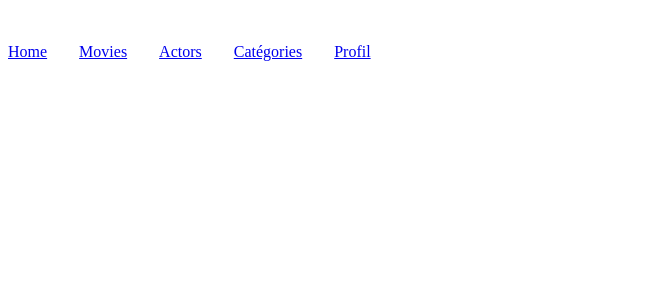
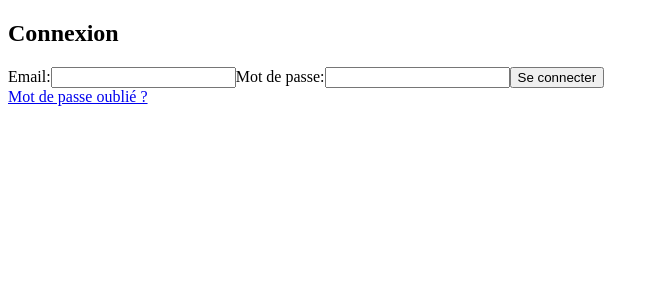
Before and after one commit to Hugo-Macedo/vueS5, a Vue app: page /login in a window 1280 px wide. Shown: the top 300 px of the page, without its empty margins (0-659 px from the left). Built offline with nearby package versions, Linux system fonts and the light colour scheme.

Commit message:
feat: adding a login form

```diff
--- a/src/App.vue
+++ b/src/App.vue
@@ -4,7 +4,6 @@ import Nav from './components/Nav.vue';
 </script>
 
 <template>
-  <Nav />
   <RouterView />
 </template>
 
--- a/src/components/Nav.vue
+++ b/src/components/Nav.vue
@@ -6,9 +6,22 @@
         <RouterLink to="/actors">Actors</RouterLink>
         <RouterLink to="/categories">Catégories</RouterLink>
         <RouterLink to="/profil">Profil</RouterLink>
+        <input type="button" value="Déconnexion" @click="deconnectUser()">
         </nav>
     </header>
 </template>
+<script>
+import { useRouter } from 'vue-router';
+
+export default {
+    methods: {
+      deconnectUser() {
+        localStorage.removeItem('token')
+        location.reload()
+      },
+    }
+  };
+</script>
 
 <style scoped>
     header {
--- a/src/router/index.js
+++ b/src/router/index.js
@@ -4,36 +4,65 @@ import MoviesView from '../views/MoviesView.vue'
 import ActorsView from '../views/ActorsView.vue'
 import CategoriesView from '../views/CategoriesView.vue'
 import ProfilView from '../views/ProfilView.vue'
+import LoginView from '../views/LoginView.vue'
 
 const router = createRouter({
   history: createWebHistory(import.meta.env.BASE_URL),
   routes: [
     {
+      path: '/login',
+      name: 'login',
+      component: LoginView
+    },
+    {
       path: '/',
       name: 'home',
-      component: HomeView
+      component: HomeView,
+      meta: { requiresAuth: true }
     },
     {
       path: '/movies',
       name: 'movies',
-      component: MoviesView
+      component: MoviesView,
+      meta: { requiresAuth: true }
     },
     {
       path: '/actors',
       name: 'actors',
-      component: ActorsView
+      component: ActorsView,
+      meta: { requiresAuth: true }
     },
     {
       path: '/categories',
       name: 'categories',
-      component: CategoriesView
+      component: CategoriesView,
+      meta: { requiresAuth: true }
     },
     {
       path: '/profil',
       name: 'profil',
-      component: ProfilView
+      component: ProfilView,
+      meta: { requiresAuth: true }
     },
   ]
 })
 
+// Navigation guard global pour toutes les routes
+router.beforeEach((to, from, next) => {
+  // Vérifier si la route nécessite une authentification
+  if (to.meta.requiresAuth) {
+    // Vérifier si l'utilisateur est connecté en vérifiant la présence du token JWT dans le localStorage
+    const token = localStorage.getItem('token');
+    if (!token) {
+      // Rediriger vers la page de connexion si le token JWT n'est pas présent
+      next({ name: 'login' });
+    } else {
+      // Autoriser l'accès à la route si l'utilisateur est connecté
+      next();
+    }
+  } else {
+    // Autoriser l'accès à la route si elle ne nécessite pas d'authentification
+    next();
+  }
+})
 export default router
--- a/src/views/ActorsView.vue
+++ b/src/views/ActorsView.vue
@@ -1,9 +1,11 @@
 <script setup>
 import Actors from '../components/Actors.vue'
+import Nav from '../components/Nav.vue';
 </script>
 
 <template>
     <main>
+        <Nav />
         <Actors />
     </main>
 </template>
--- a/src/views/CategoriesView.vue
+++ b/src/views/CategoriesView.vue
@@ -1,9 +1,12 @@
 <script setup>
 import Categories from '../components/Categories.vue'
+import Nav from '../components/Nav.vue';
+
 </script>
 
 <template>
     <main>
+        <Nav />
         <Categories />
     </main>
 </template>
--- a/src/views/HomeView.vue
+++ b/src/views/HomeView.vue
@@ -1,9 +1,12 @@
 <script setup>
 import TheWelcome from '../components/TheWelcome.vue'
+import Nav from '../components/Nav.vue';
+
 </script>
 
 <template>
   <main>
+    <Nav />
     <TheWelcome />
   </main>
 </template>
--- /dev/null
+++ b/src/views/LoginView.vue
@@ -0,0 +1,57 @@
+<template>
+    <div>
+      <h2>Connexion</h2>
+      <form @submit.prevent="login">
+        <label for="email">Email:</label>
+        <input type="email" id="email" v-model="email" required>
+        <label for="password">Mot de passe:</label>
+        <input type="password" id="password" v-model="password" required>
+        <button type="submit">Se connecter</button>
+      </form>
+      <a href="#" @click="forgotPassword">Mot de passe oublié ?</a>
+    </div>
+  </template>
+
+  <script>
+  import axios from 'axios';
+  import { useRouter } from 'vue-router';
+
+export default {
+    data() {
+      return {
+        email: '',
+        password: ''
+      };
+    },
+    methods: {
+      async login() {
+        try {
+            const response = await axios.post(`${import.meta.env.VITE_API_URL}/login_check`, {
+            username: this.email,
+            password: this.password
+        })
+
+            const token = response.data.token
+            localStorage.setItem('token', token)
+
+            // Redirect to home
+            this.$router.push('/')
+
+
+        } catch (error) {
+
+            if (localStorage.getItem('token')) {
+                localStorage.removeItem('token')
+            }
+            console.log(error)
+            alert('identifiants incorrects')
+        }
+      },
+      forgotPassword() {
+        // Envoyer une demande de mot de passe oublié
+        // Vous pouvez implémenter cette fonctionnalité en utilisant Axios pour envoyer une requête au serveur
+        console.log("Envoyer une demande de mot de passe oublié");
+      }
+    }
+  };
+  </script>
--- a/src/views/MoviesView.vue
+++ b/src/views/MoviesView.vue
@@ -1,9 +1,11 @@
 <script setup>
 import Movies from '../components/Movies.vue'
+import Nav from '../components/Nav.vue';
 </script>
 
 <template>
     <main>
+        <Nav />
         <Movies />
     </main>
 </template>
--- a/src/views/ProfilView.vue
+++ b/src/views/ProfilView.vue
@@ -1,9 +1,11 @@
 <script setup>
 import Profil from '../components/Profil.vue'
+import Nav from '../components/Nav.vue';
 </script>
 
 <template>
     <main>
+        <Nav />
         <Profil />
     </main>
 </template>
```
Also changed, not shown: 1 other file (tests, documents, lock files or other folders).
